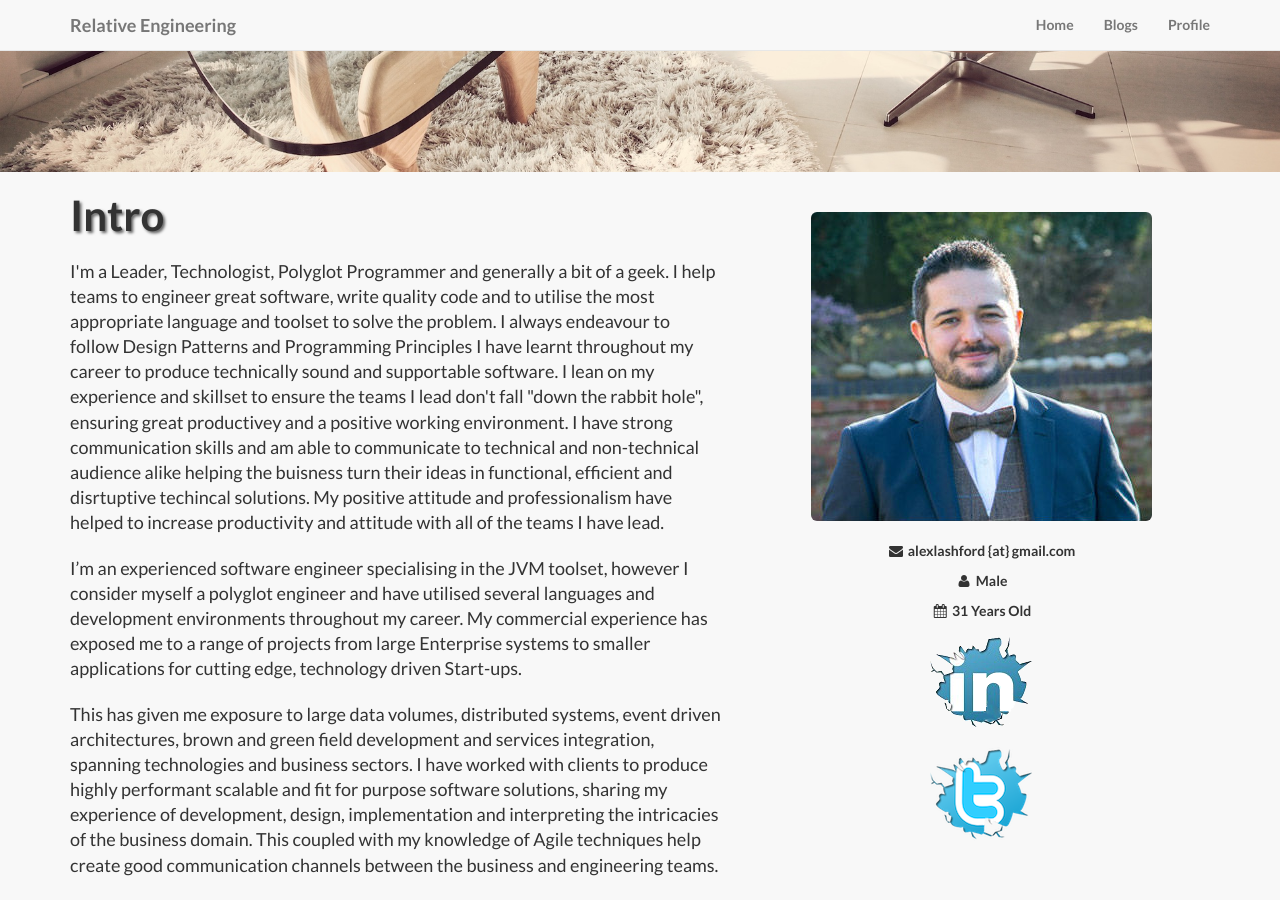
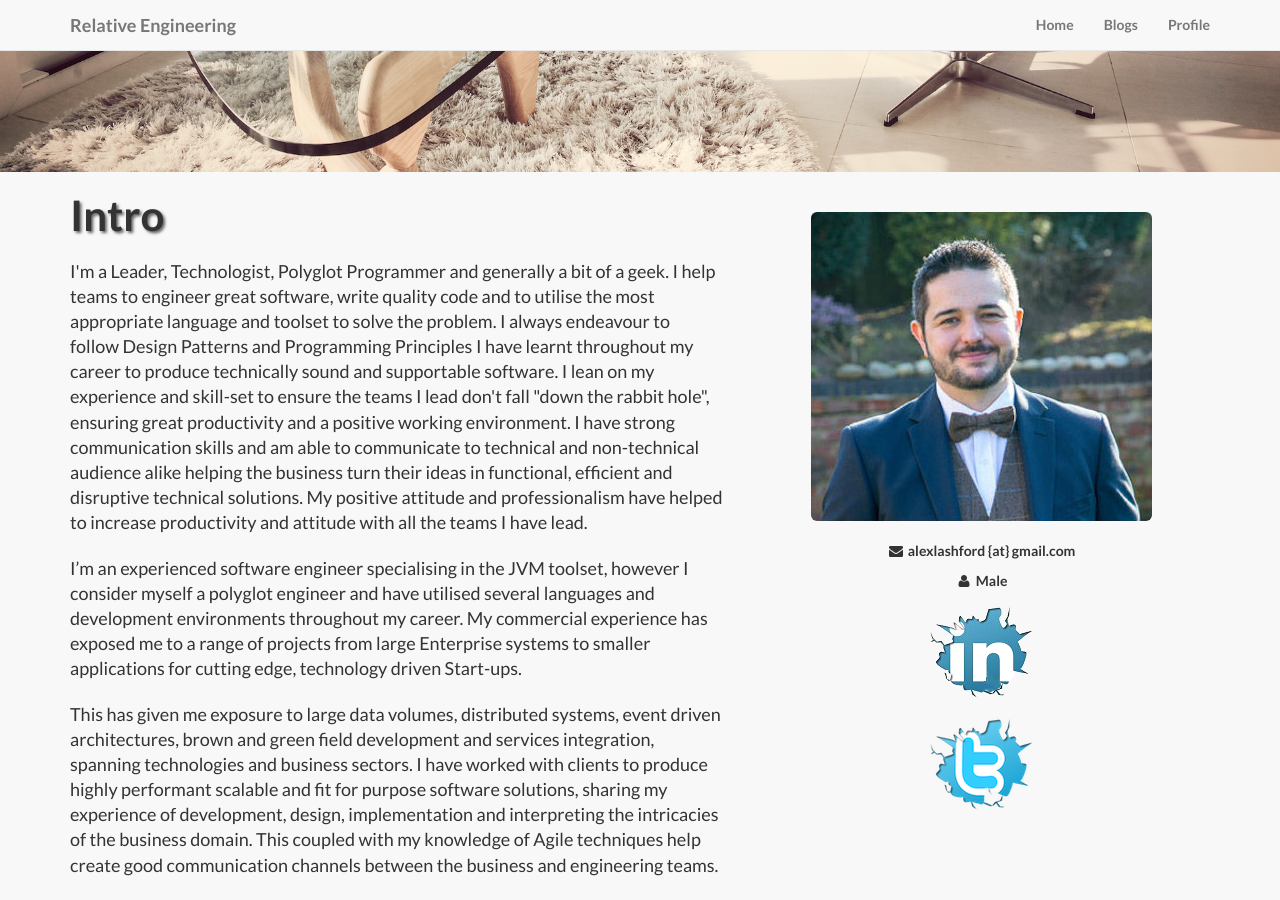
Before and after one commit to lashford/blog, a Jekyll site: the page built from profile.md, in a window 1280 px wide and 900 px high, scrolled down 391 px. Built offline with Jekyll 4.4.1, drawn with Linux system fonts in a browser that asks for light colours; some of the changed text lies outside the part shown.

Commit message:
Update some links

```diff
--- a/_config.yml
+++ b/_config.yml
@@ -2,14 +2,14 @@
 #      Main Configs       #
 # ----------------------- #
 
-url: http://www.lashford.info
+url: https://www.lashford.dev
 title: Relative Engineering
 subTitle: A collection of ramblings, thoughts & code snippets
 email: alexlashford@gmail.com
 author: Alex Lashford
 description: > # "Write an awesome description for your new site here.
   Relative Engineering is the profile and technology blog of Alex Lashford, Engineer . Leader . Pragmatist.
-copyright: 'Copyright &copy; 2018 Lashford.info.'
+copyright: 'Copyright &copy; 2022 Lashford.dev.'
 credits: 'Images from deathtothestockphoto.com'
 #baseurl: "/" # the subpath of your site, e.g. /blog
 
--- a/_includes/about.html
+++ b/_includes/about.html
@@ -12,7 +12,7 @@
             <h2 class="section-heading">Who am I?</h2>
             <div class="lead">
               <p>A Leader, Technologist, Polyglot Programmer and generally a bit of a geek. I help teams to engineer great software, write quality code and to utilise the most appropriate language and toolset to solve the problem.</p>
-              <p>I've spent the last 10 years working across several business domains, in a variety of business sizes from small startups to large corporates, turning distruptive technological ideas into code...</p>
+              <p>I've spent the last 15 years working across several business domains, in a variety of business sizes from small startups to large corporates, turning disruptive technological ideas into code...</p>
             </div>
             <h3 class="section-heading text-center">
               <a href="/profile">See my profile...</a>
--- a/_includes/page_profile.html
+++ b/_includes/page_profile.html
@@ -5,7 +5,7 @@
             <div class="col-sm-7">
                 <div class="section-heading title"><h1>Intro</h1></div>
                 <div class="lead">
-                I'm a Leader, Technologist, Polyglot Programmer and generally a bit of a geek. I help teams to engineer great software, write quality code and to utilise the most appropriate language and toolset to solve the problem. I always endeavour to follow Design Patterns and Programming Principles I have learnt throughout my career to produce technically sound and supportable software. I lean on my experience and skillset to ensure the teams I lead don't fall "down the rabbit hole", ensuring great productivey and a positive working environment. I have strong communication skills and am able to communicate to technical and non-technical audience alike helping the buisness turn their ideas in functional, efficient and disrtuptive techincal solutions. My positive attitude and professionalism have helped to increase productivity and attitude with all of the teams I have lead.
+                I'm a Leader, Technologist, Polyglot Programmer and generally a bit of a geek. I help teams to engineer great software, write quality code and to utilise the most appropriate language and toolset to solve the problem. I always endeavour to follow Design Patterns and Programming Principles I have learnt throughout my career to produce technically sound and supportable software. I lean on my experience and skill-set to ensure the teams I lead don't fall "down the rabbit hole", ensuring great productivity and a positive working environment. I have strong communication skills and am able to communicate to technical and non-technical audience alike helping the business turn their ideas in functional, efficient and disruptive technical solutions. My positive attitude and professionalism have helped to increase productivity and attitude with all the teams I have lead.
                 </div>
                 <div class="lead">
                 I’m an experienced software engineer specialising in the JVM toolset, however I consider myself a polyglot engineer and have utilised several languages and development environments throughout my career. My commercial experience has exposed me to a range of projects from large Enterprise systems to smaller applications for cutting edge, technology driven Start-ups.
@@ -22,7 +22,6 @@
 
               <p><i class="fa fa-user fa-fw"></i> Male</p>
 
-              <p><i class="fa fa-calendar fa-fw"></i> 31 Years Old</p>
               <p>
                 <a href="https://www.linkedin.com/in/alexlashford" target="_blank">
                 <img src="/img/linkedincracked.png"></a>
```
